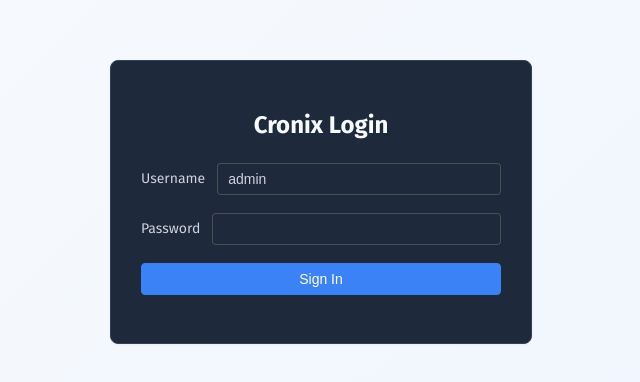
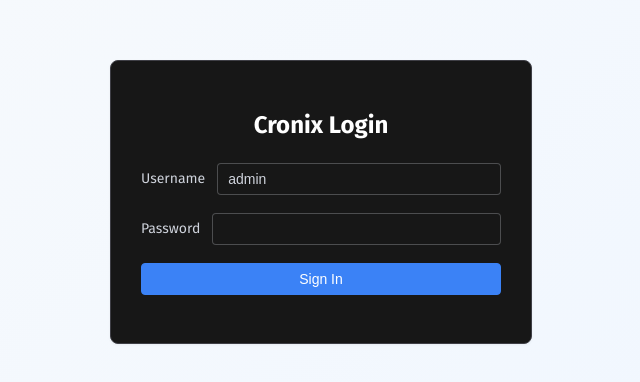
Before and after one commit to riverisagame/cronix, a Vue app in the folder web/: page /login in a window 1280 px wide. Shown: the part 198-580 px from the top of the page, without its empty margins (319-959 px from the left). Built offline with nearby package versions, Linux system fonts and the light colour scheme.

Commit message:
feat: switch to high-contrast OLED dark mode for better readability

```diff
--- a/web/src/App.vue
+++ b/web/src/App.vue
@@ -232,14 +232,14 @@ const isLoginPage = computed(() => route.path === '/login')
     > Microsoft YaHei（微软雅黑）> Arial（通用英文字体）> sans-serif（系统默认无衬线字体）
 */
 :root {
-  --bg-color: #0F172A;
-  --surface-color: #1E293B;
-  --primary-color: #3B82F6;
+  --bg-color: #050505; /* Almost true black for maximum contrast */
+  --surface-color: #171717; /* Very dark gray for cards */
+  --primary-color: #3B82F6; /* Kept bright blue for CTA */
   --secondary-color: #60A5FA;
   --cta-color: #F97316;
-  --text-main: #F8FAFC;
-  --text-secondary: #94A3B8;
-  --border-color: #334155;
+  --text-main: #FFFFFF; /* Pure white for maximum readability */
+  --text-secondary: #D4D4D8; /* Light gray to maintain high contrast */
+  --border-color: #3F3F46; /* Noticeable borders */
   --success-color: #10B981;
   --error-color: #EF4444;
   --font-mono: 'Fira Code', 'JetBrains Mono', monospace;
@@ -256,7 +256,7 @@ const isLoginPage = computed(() => route.path === '/login')
   --el-border-color-lighter: var(--border-color);
   --el-fill-color-blank: var(--surface-color);
   --el-fill-color: var(--border-color);
-  --el-fill-color-light: #334155;
+  --el-fill-color-light: #262626; /* Hover effects for buttons/inputs */
 }
 
 body {
@@ -292,7 +292,7 @@ body {
   --el-table-header-bg-color: var(--surface-color) !important;
   --el-table-header-text-color: var(--text-main) !important;
   --el-table-text-color: var(--text-main) !important;
-  --el-table-row-hover-bg-color: #334155 !important;
+  --el-table-row-hover-bg-color: #262626 !important;
   --el-table-bg-color: var(--surface-color) !important;
   --el-table-tr-bg-color: var(--surface-color) !important;
   background-color: var(--surface-color) !important;
```
Also changed, not shown: 1 other file (tests, documents, lock files or other folders).
